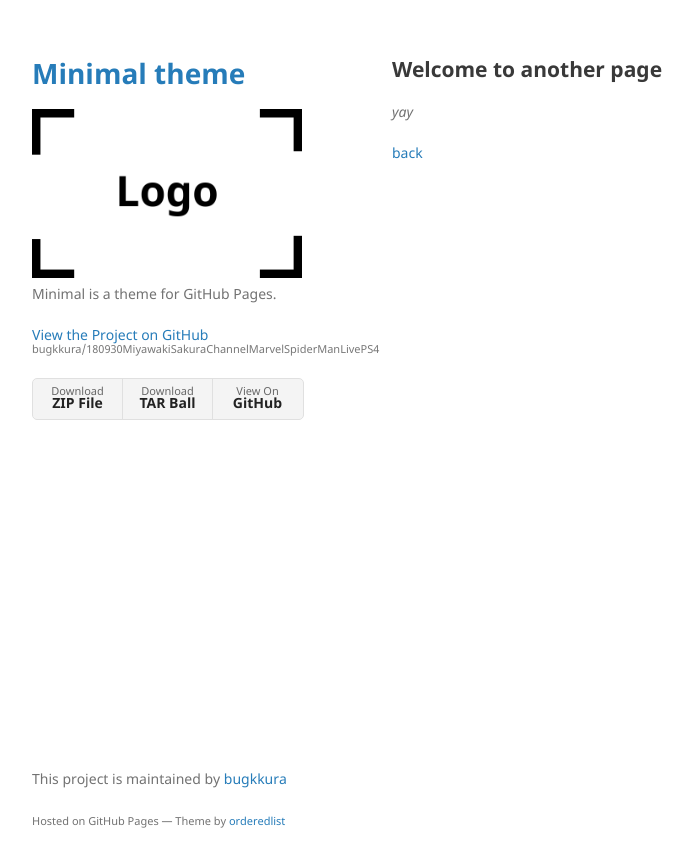
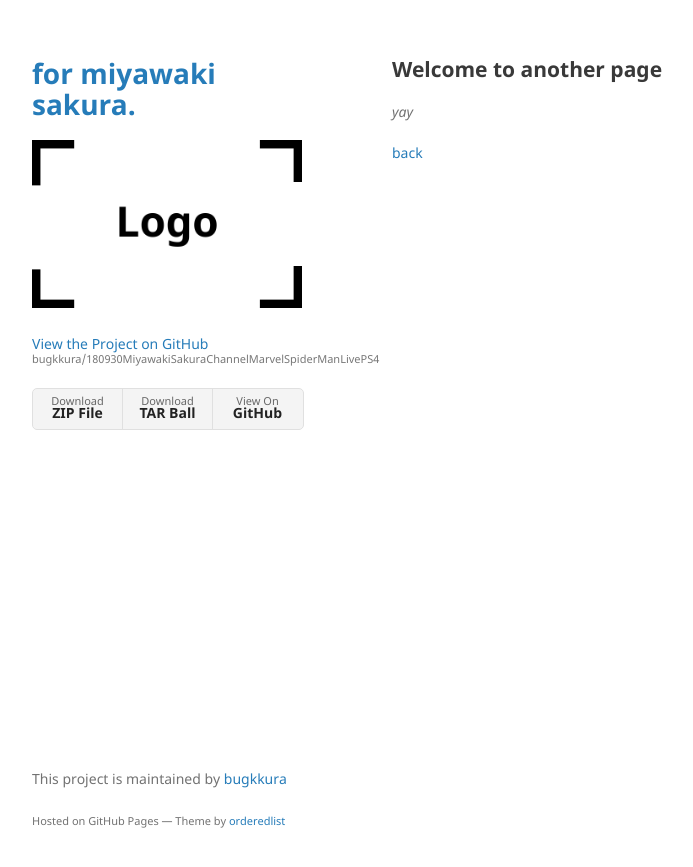
Before and after one commit to bugkkura/180930MiyawakiSakuraChannelMarvelSpiderManLivePS4, a Jekyll site: the page built from another-page.md, in a window 1280 px wide. Shown: the top 867 px of the page, without its empty margins (178-871 px from the left). Built offline with Jekyll 4.4.1, drawn with Linux system fonts in a browser that asks for light colours; the repository's description, which GitHub fills in, is left out; our own code applies the rules of GitHub Pages for plain Markdown files.

Commit message:
Update _config.yml

```diff
--- a/_config.yml
+++ b/_config.yml
@@ -1,6 +1,6 @@
-title: Minimal theme
+title: for miyawaki sakura.
 logo: /assets/img/logo.png
-description: Minimal is a theme for GitHub Pages.
+description:
 show_downloads: true
 google_analytics:
 theme: jekyll-theme-minimal
```
